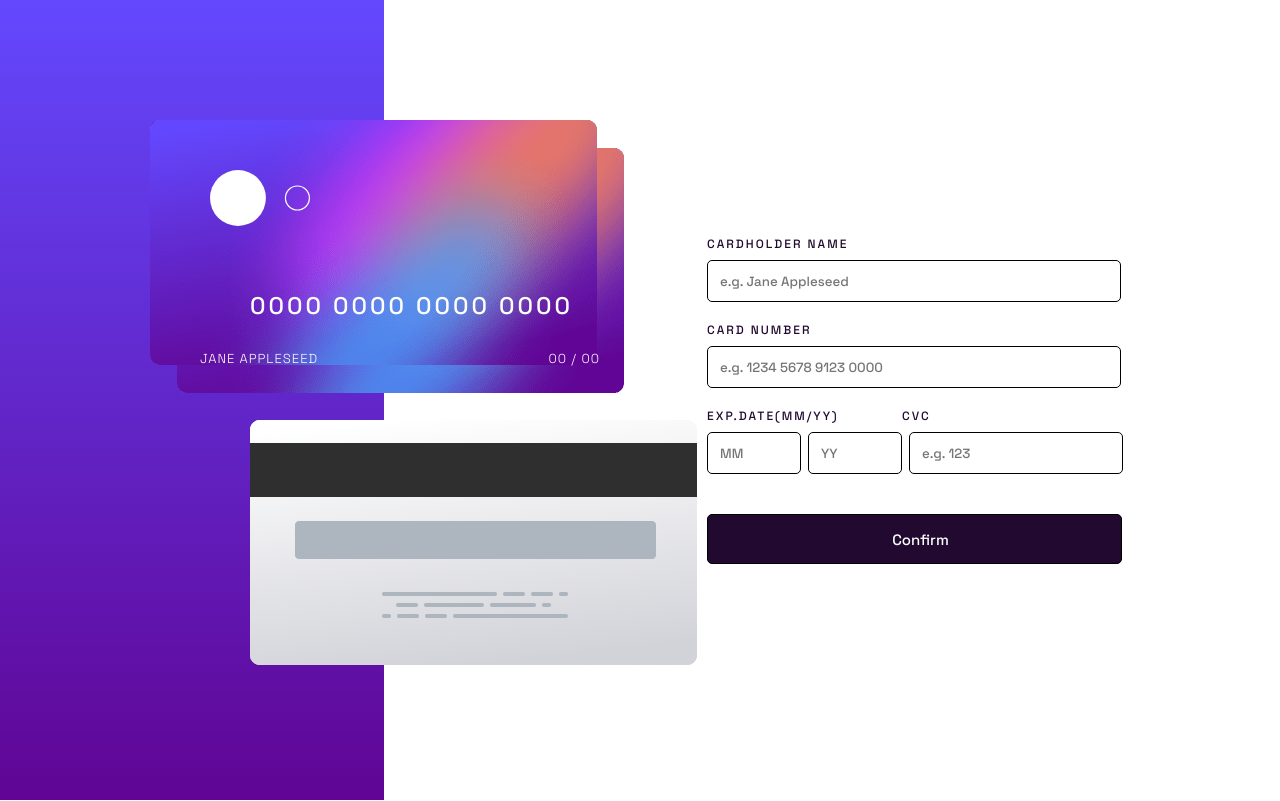
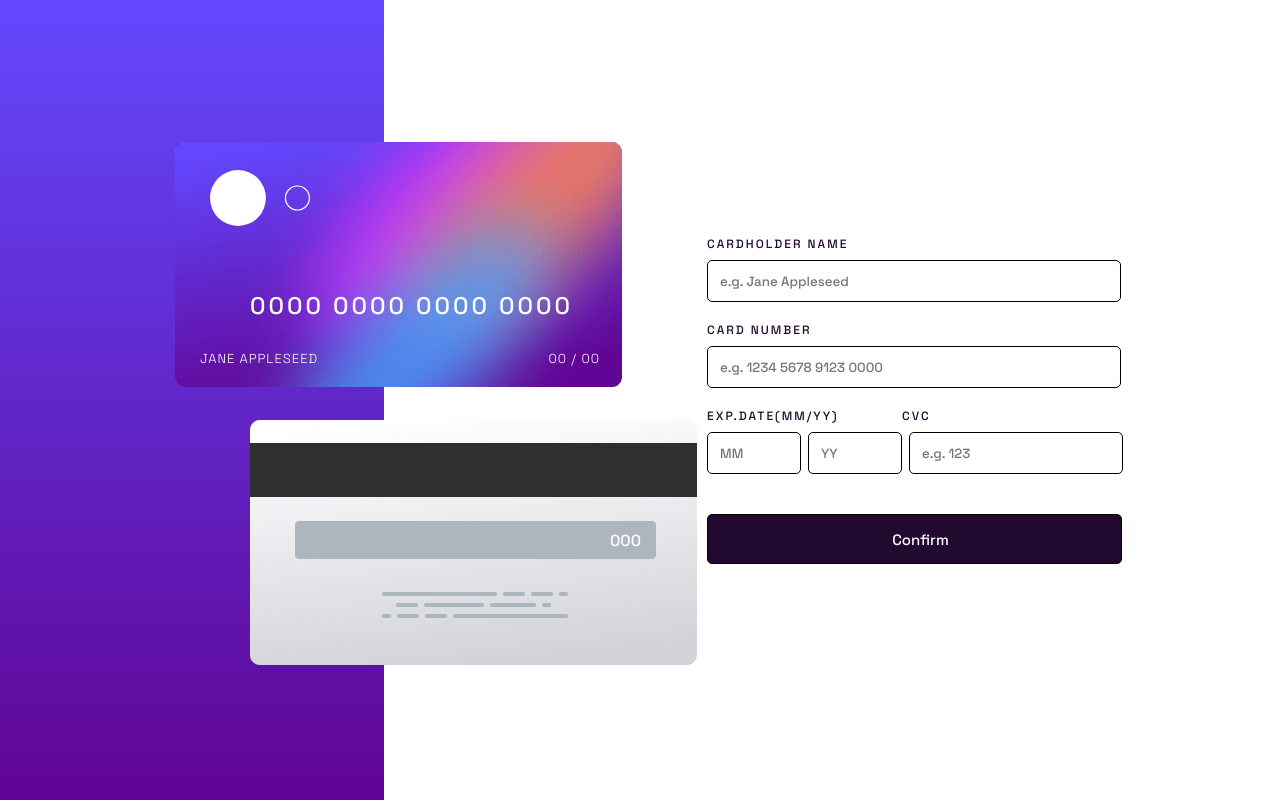
Before and after one commit to shamilmusaev/Interactive-card-form, a plain HTML site: page index.html in a window 1280 px wide. Drawn offline with Linux system fonts and the light colour scheme.

Commit message:
Update style.css

```diff
--- a/style.css
+++ b/style.css
@@ -20,11 +20,18 @@
   position: absolute;
   left: 150px;
   top: 120px;
-  background-image: url(/images/bg-card-front.png);
+  /* background-image: url(/images/bg-card-front.png); */
   background-repeat: no-repeat;
   background-position: center;
   width: 500px;
   height: 300px;
+}
+
+.card_img_frontside{
+
+  position: absolute;
+  left: 25px;
+  top: 22px;
 }
 
 .card_frontside .card_logotype {
@@ -62,7 +69,7 @@
   position: absolute;
   left: 250px;
   top: 420px;
-  background-image: url(/images/bg-card-back.png);
+  /* background-image: url(/images/bg-card-back.png); */
   background-repeat: no-repeat;
   width: 500px;
   height: 300px;
@@ -70,7 +77,7 @@
 
 .card_cvc {
   position: relative;
-  top: 110px;
+  bottom: 140px;
   left: 360px;
   color: white;
 }
```
